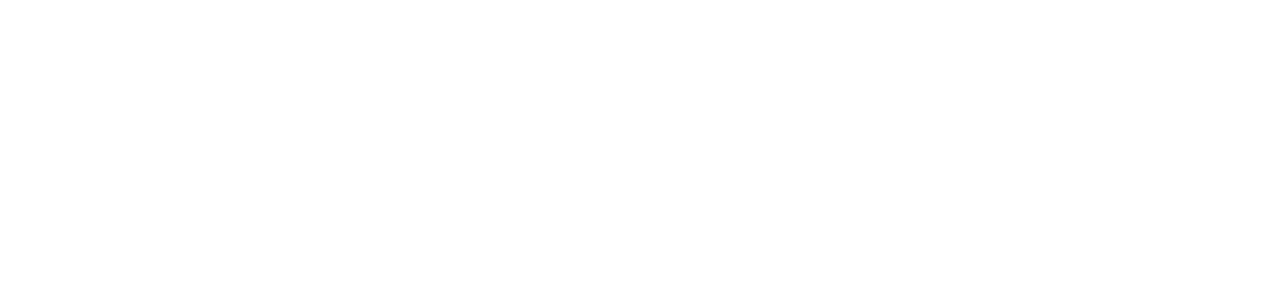
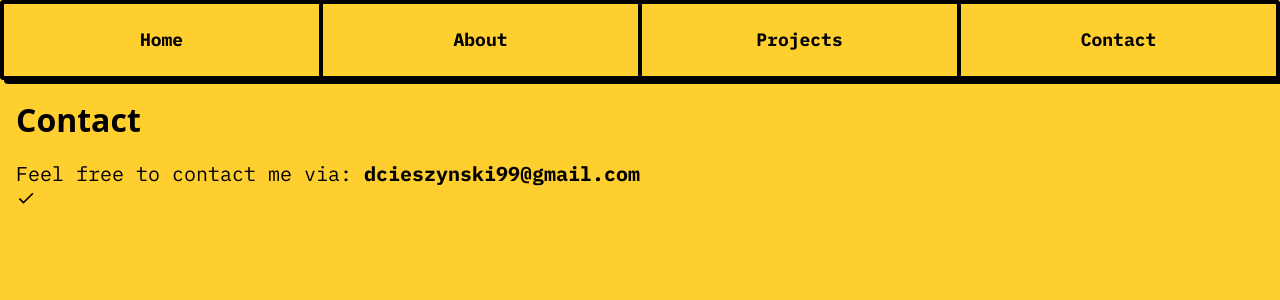
Before and after one commit to dCieszynski/personal-website, a React (Vite) app: page /contact in a window 1280 px wide. Before the commit this address had no page. Shown: the top 300 px of the page. Built offline with nearby package versions, Linux system fonts and the light colour scheme.

Commit message:
Add Contact page

```diff
--- a/src/App.tsx
+++ b/src/App.tsx
@@ -4,6 +4,7 @@
 import Layout from "./components/Layout";
 import About from "./pages/About";
 import Projects from "./pages/Projects";
+import Contact from "./pages/Contact";
 
 function App() {
   return (
@@ -12,6 +13,7 @@
         <Route path="" element={<Home />} />
         <Route path="about" element={<About />} />
         <Route path="projects" element={<Projects />} />
+        <Route path="contact" element={<Contact />} />
       </Route>
     </Routes>
   );
--- /dev/null
+++ b/src/components/CopySpan.tsx
@@ -0,0 +1,22 @@
+/* eslint-disable jsx-a11y/click-events-have-key-events, jsx-a11y/no-static-element-interactions */
+import React from "react";
+import { MdOutlineDone } from "react-icons/md";
+import useCopyToClipboard from "../hooks/useCopyToClipboard";
+
+type Props = {
+  content: string;
+};
+
+function CopySpan({ content }: Props) {
+  const { copiedText, copy } = useCopyToClipboard();
+
+  return (
+    <span className="font-bold cursor-pointer hover:border-b-2 hover:border-black hover:pb-[1px]" onClick={() => copy(content)}>
+      {content}
+      <MdOutlineDone />
+      {copiedText && <MdOutlineDone title="Success" className="text-green-500 inline-block ml-2 border-none" />}
+    </span>
+  );
+}
+
+export default CopySpan;
--- /dev/null
+++ b/src/hooks/useCopyToClipboard.tsx
@@ -0,0 +1,27 @@
+import { useState } from "react";
+
+type CopiedValue = string | null;
+type CopyFn = (text: string) => Promise<boolean>;
+
+function useCopyToClipboard(): { copiedText: CopiedValue; copy: CopyFn } {
+  const [copiedText, setCopiedText] = useState<CopiedValue>(null);
+
+  const copy: CopyFn = async (text) => {
+    if (!navigator?.clipboard) {
+      return false;
+    }
+
+    try {
+      await navigator.clipboard.writeText(text);
+      setCopiedText(text);
+      return true;
+    } catch (error) {
+      setCopiedText(null);
+      return false;
+    }
+  };
+
+  return { copiedText, copy };
+}
+
+export default useCopyToClipboard;
--- /dev/null
+++ b/src/pages/Contact.tsx
@@ -0,0 +1,22 @@
+import React from "react";
+import PageHeader from "../components/PageHeader";
+import CopySpan from "../components/CopySpan";
+
+function Contact() {
+  return (
+    <main className="self-start w-full flex flex-col items-center gap-12">
+      <div className="flex flex-col w-full pt-8">
+        <div className="w-full">
+          <PageHeader content="Contact" />
+        </div>
+        <div className="flex flex-col md:flex-row md:flex-wrap md:max-w-[1280px] gap-8 pt-16 animate-apear">
+          <p className="font-imb text-xl">
+            Feel free to contact me via: <CopySpan content="dcieszynski99@gmail.com" />
+          </p>
+        </div>
+      </div>
+    </main>
+  );
+}
+
+export default Contact;
```
Also changed, not shown: 1 other file (tests, documents, lock files or other folders).
